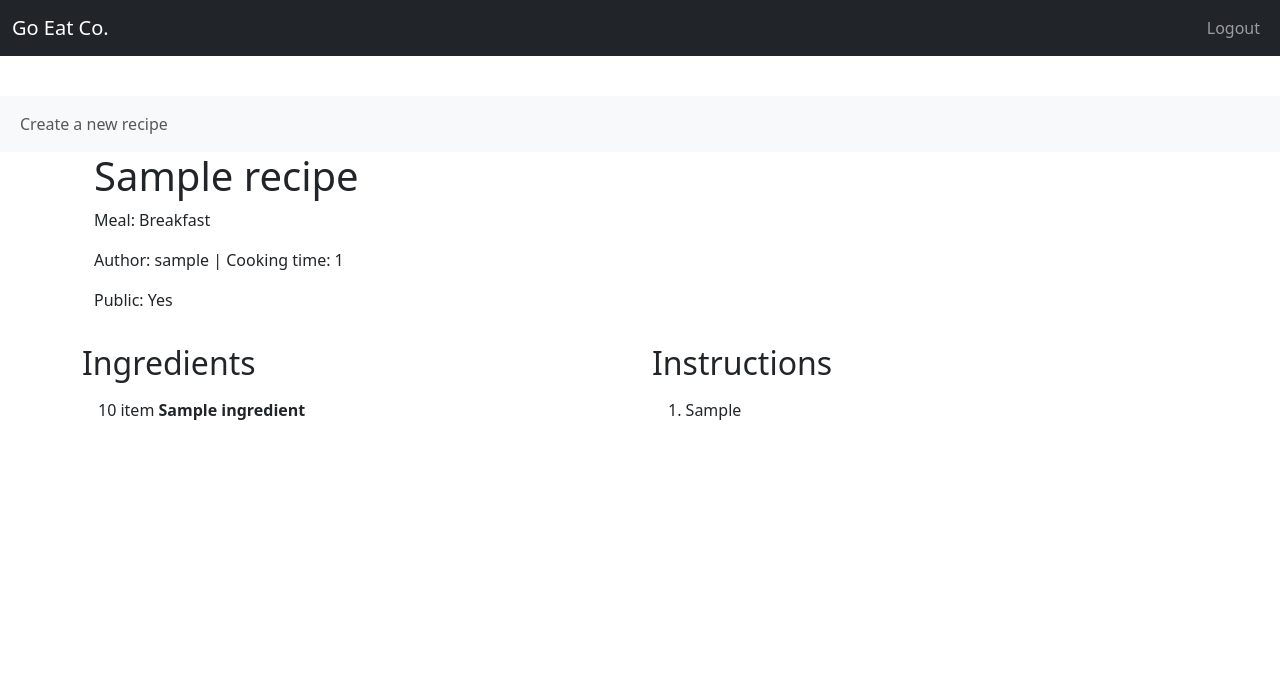
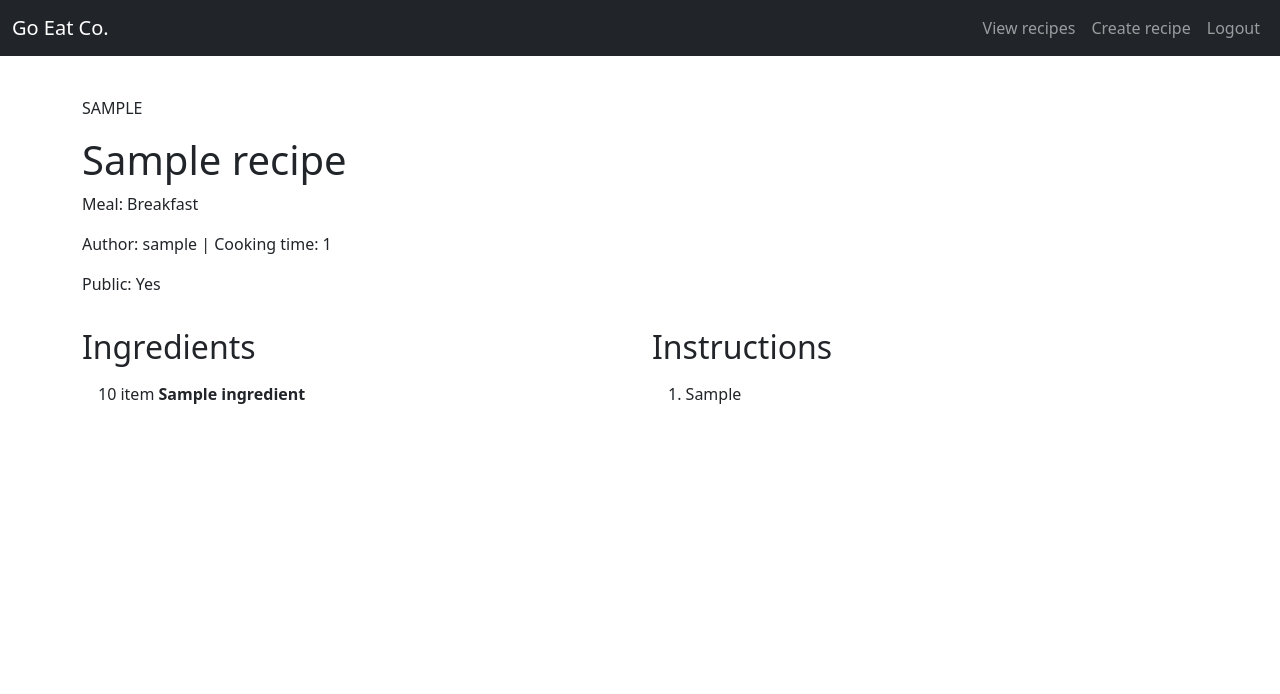
Before and after one commit to lucywoodman/goeatco, a Django app: page /sample/ in a window 1280 px wide. Shown: the top 694 px of the page. After the commit the page ends 404 px from the top, so only its background shows below. Run offline with Django 4.2, Linux system fonts and the light colour scheme; a user stored in the database is signed in; tables that the repository leaves empty hold one stand-in row (values such as "Sample post"); some libraries are stand-ins or nearby versions.

Commit message:
feat[recipe]: add image and improve layout of recipe detail

```diff
--- a/templates/base.html
+++ b/templates/base.html
@@ -17,10 +17,9 @@
 
 </head>
 
-<body class="d-flex flex-column h-100 pt-5 mt-5">
+<body class="d-flex flex-column h-100 pt-5">
 
     <!-- Navigation -->
-
     <nav class="navbar fixed-top navbar-expand-lg navbar-dark bg-dark">
         <div class="container-fluid">
             <a href="{% url 'recipe_list' %}" class="navbar-brand">Go Eat Co.</a>
@@ -30,21 +29,14 @@
             <div class="collapse navbar-collapse justify-content-end" id="navbarNav">
                 <div class="navbar-nav">
                     {% if user.is_authenticated %}
+                        <a href="{% url 'recipe_list' %}" class="nav-link">View recipes</a>
+                        <a href="{% url 'recipe_create' %}" class="nav-link">Create recipe</a>
                         <a href="{% url 'account_logout' %}" class="nav-link">Logout</a>
                     {% else %}
                         <a href="{% url 'account_signup' %}" class="nav-link">Register</a>
                         <a href="{% url 'account_login' %}" class="nav-link">Login</a>
                     {% endif %}
                 </div>
-            </div>
-        </div>
-    </nav>
-    <nav class="navbar navbar-expand-lg navbar-light bg-light">
-        <div class="container-fluid">
-            <div class="navbar-nav">
-                {% if user.is_authenticated %}
-                    <a href="{% url 'recipe_create' %}" class="nav-link">Create a new recipe</a>
-                {% endif %}
             </div>
         </div>
     </nav>
--- a/templates/recipe/recipe_detail.html
+++ b/templates/recipe/recipe_detail.html
@@ -1,23 +1,22 @@
 {% extends 'base.html' %} {% block content %}
 
-<div class="masthead">
-    <div class="container">
-        <div class="row g-0">
-            <div class="col-md-6 masthead-text">
+<div class="col-4 mt-5">
+    <p>{{ recipe.author|upper }}</p>
     <!-- Recipe title goes in these h1 tags -->
     <h1 class="post-title">{{ recipe.name }}</h1>
     <p>Meal: {{ recipe.get_meal_display }}</p>
     <!-- Recipe meta -->
     <p>Author: {{ recipe.author }} | Cooking time: {{ recipe.cooking_time }}</p>
-                <p>Public:
-                    {% if recipe.public %}
-                    Yes
+    <p>Public: {% if recipe.public %}Yes{% else %}No{% endif %}</p>
+</div>
+<div class="col-8">
+    <div>
+        <!-- The featured image URL goes in the src attribute -->
+        {% if "placeholder" in recipe.featured_image.url %}
+            <img src="https://res.cloudinary.com/go-eat-co/image/upload/v1654093874/cld-sample-4.jpg" class="img-fluid">
         {% else %}
-                    No
+            <img src="{{ recipe.featured_image.url }}" class="img-fluid">
         {% endif %}
-                </p>
-            </div>
-        </div>
     </div>
 </div>
 
```
Lines whose indentation alone changed are shown as unchanged.
